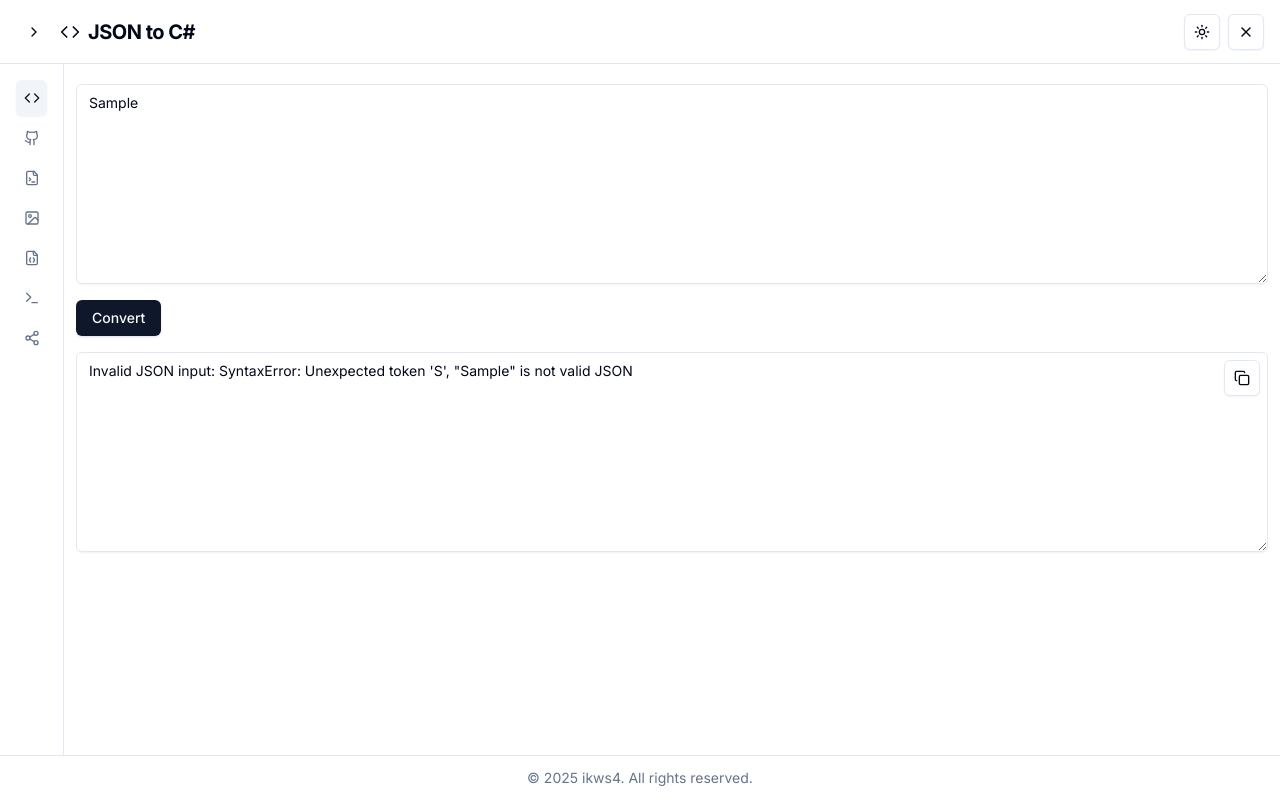
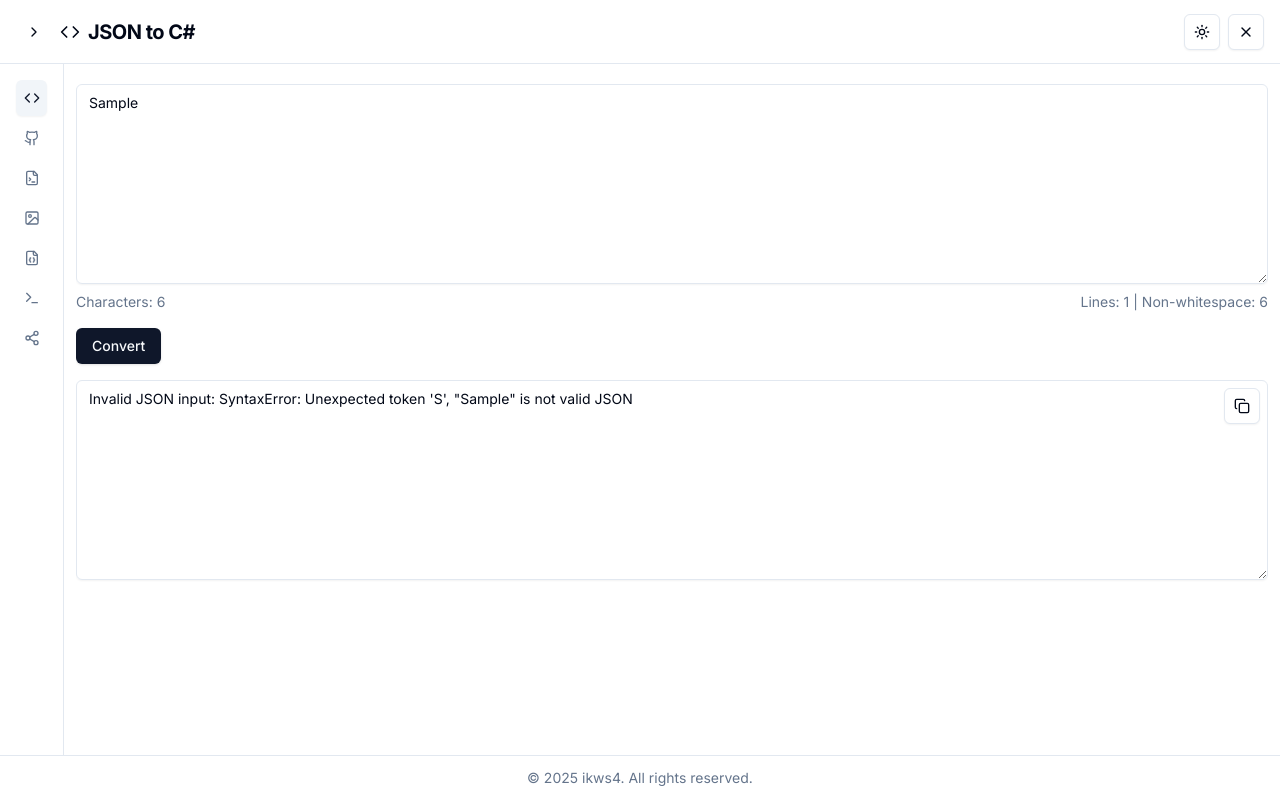
Before and after one commit to ikws4/toolbox, a Next.js app: page /toolbox/ in a window 1280 px wide. Both pictures are taken after typing "Sample" into the empty fields and a click on the button "Convert". Built offline with nearby package versions, Linux system fonts and the light colour scheme; what @uiw/codemirror-extensions-langs would draw is missing.

Commit message:
feat: add character and line count display for JSON input

```diff
--- a/app/components/json-to-csharp-converter.tsx
+++ b/app/components/json-to-csharp-converter.tsx
@@ -90,15 +90,25 @@ export default function JsonToCSharpConverter() {
       })
     }
   }
-
   return (
     <div className="space-y-4">
+      <div className="space-y-2">
         <Textarea
           placeholder="Paste your JSON here"
           value={jsonInput}
           onChange={(e) => setJsonInput(e.target.value)}
           className="min-h-[200px] custom-scrollbar"
         />
+        <div className="flex justify-between items-center text-sm text-muted-foreground">
+          <span>Characters: {jsonInput.length.toLocaleString()}</span>
+          {jsonInput.length > 0 && (
+            <span>
+              Lines: {jsonInput.split('\n').length} |
+              Non-whitespace: {jsonInput.replace(/\s/g, '').length.toLocaleString()}
+            </span>
+          )}
+        </div>
+      </div>
       <Button onClick={convertJsonToCSharp}>Convert</Button>
       <div className="relative">
         <Textarea
```
Lines whose indentation alone changed are shown as unchanged.
